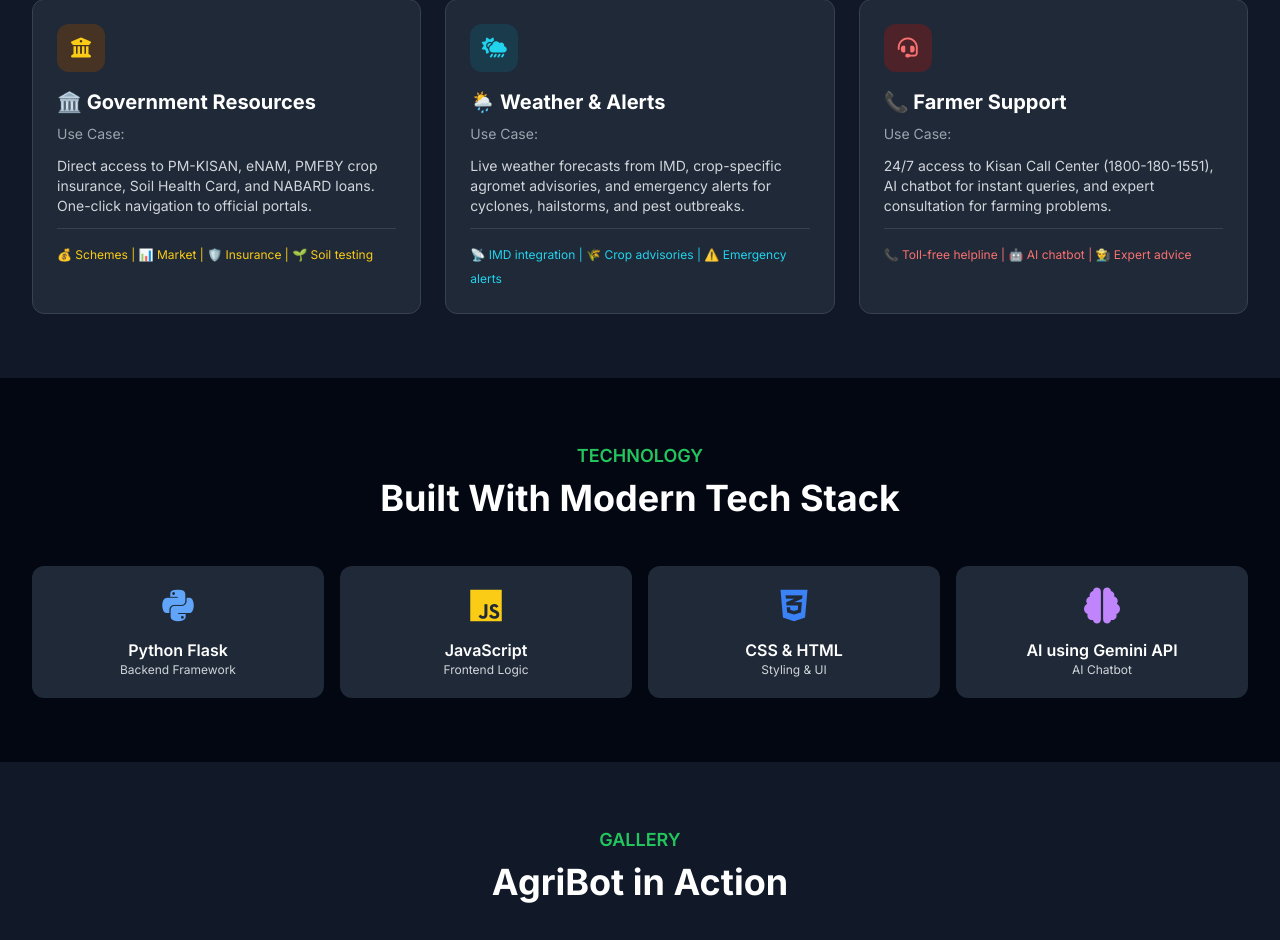
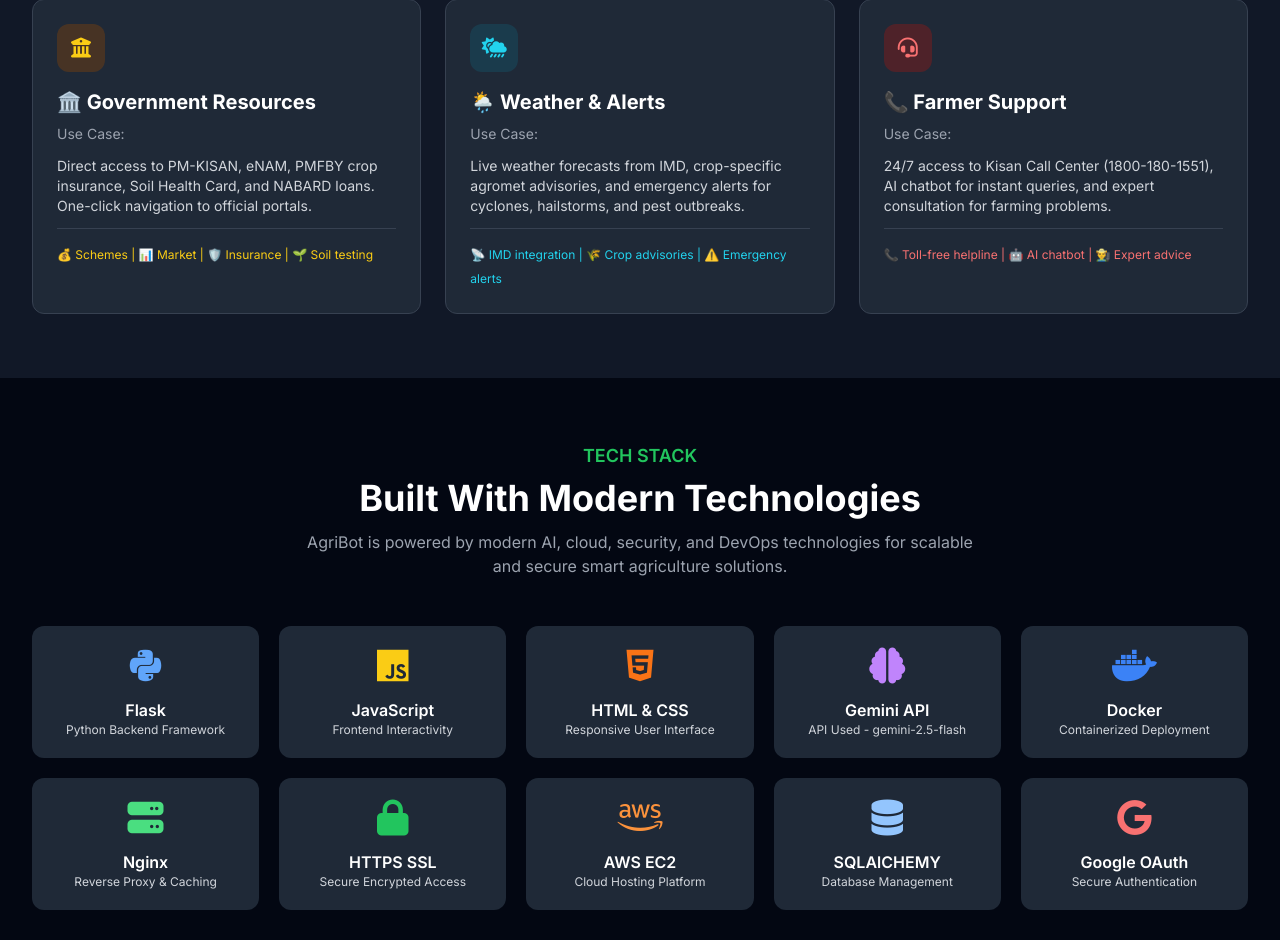
Before and after one commit to BhairavSinh-11/Agri_Bot, a Flask app: page /about in a window 1280 px wide. Shown: the part 2356-3296 px from the top of the page. Run offline with Flask 3, Linux system fonts and the light colour scheme; some libraries are stand-ins or nearby versions.

Commit message:
updated Tech stack

```diff
--- a/app/templates/about.html
+++ b/app/templates/about.html
@@ -319,31 +319,151 @@
     <!-- Technology Stack Section -->
 <section class="py-16 bg-gray-950">
     <div class="max-w-7xl mx-auto px-4 sm:px-6 lg:px-8">
+
         <div class="text-center mb-12" data-aos="fade-up">
-                <span class="text-green-500 font-semibold text-lg">TECHNOLOGY</span>
-                <h2 class="text-3xl md:text-4xl font-bold text-white mt-2">Built With Modern Tech Stack</h2>
+            <span class="text-green-500 font-semibold text-lg">TECH STACK</span>
+            <h2 class="text-3xl md:text-4xl font-bold text-white mt-2">
+                Built With Modern Technologies
+            </h2>
+            <p class="text-gray-400 mt-3 max-w-2xl mx-auto">
+                AgriBot is powered by modern AI, cloud, security, and DevOps technologies
+                for scalable and secure smart agriculture solutions.
+            </p>
         </div>
-            <div class="grid grid-cols-2 md:grid-cols-4 gap-4">
-                <div class="bg-gray-800 rounded-xl p-5 text-center card-hover" data-aos="fade-up" data-aos-delay="100">
+
+        <div class="grid grid-cols-2 md:grid-cols-4 lg:grid-cols-5 gap-5">
+
+            <!-- Flask -->
+            <div class="bg-gray-800 rounded-xl p-5 text-center card-hover"
+                data-aos="fade-up" data-aos-delay="100">
+
                 <i class="fab fa-python text-4xl text-blue-400 mb-3"></i>
-                    <h3 class="text-white font-semibold">Python Flask</h3>
-                    <p class="text-gray-500 text-xs">Backend Framework</p>
+
+                <h3 class="text-white font-semibold">Flask</h3>
+
+                <p class="text-gray-500 text-xs">
+                    Python Backend Framework
+                </p>
             </div>
-                <div class="bg-gray-800 rounded-xl p-5 text-center card-hover" data-aos="fade-up" data-aos-delay="200">
+
+            <!-- JavaScript -->
+            <div class="bg-gray-800 rounded-xl p-5 text-center card-hover"
+                data-aos="fade-up" data-aos-delay="200">
+
                 <i class="fab fa-js text-4xl text-yellow-400 mb-3"></i>
+
                 <h3 class="text-white font-semibold">JavaScript</h3>
-                    <p class="text-gray-500 text-xs">Frontend Logic</p>
+
+                <p class="text-gray-500 text-xs">
+                    Frontend Interactivity
+                </p>
             </div>
-                <div class="bg-gray-800 rounded-xl p-5 text-center card-hover" data-aos="fade-up" data-aos-delay="300">
-                    <i class="fab fa-css3-alt  text-4xl text-blue-500 mb-3"></i>
-                    <h3 class="text-white font-semibold">CSS & HTML</h3>
-                    <p class="text-gray-500 text-xs">Styling & UI</p>
+
+            <!-- HTML CSS -->
+            <div class="bg-gray-800 rounded-xl p-5 text-center card-hover"
+                data-aos="fade-up" data-aos-delay="300">
+
+                <i class="fab fa-html5 text-4xl text-orange-500 mb-3"></i>
+
+                <h3 class="text-white font-semibold">HTML & CSS</h3>
+
+                <p class="text-gray-500 text-xs">
+                    Responsive User Interface
+                </p>
             </div>
-                <div class="bg-gray-800 rounded-xl p-5 text-center card-hover" data-aos="fade-up" data-aos-delay="400">
+
+            <!-- Gemini AI -->
+            <div class="bg-gray-800 rounded-xl p-5 text-center card-hover"
+                data-aos="fade-up" data-aos-delay="400">
+
                 <i class="fas fa-brain text-4xl text-purple-400 mb-3"></i>
-                    <h3 class="text-white font-semibold">AI using Gemini API</h3>
-                    <p class="text-gray-500 text-xs">AI Chatbot</p>
+
+                <h3 class="text-white font-semibold">Gemini API</h3>
+
+                <p class="text-gray-500 text-xs">
+                   API Used -
+                    gemini-2.5-flash
+                </p>
             </div>
+
+            <!-- Docker -->
+            <div class="bg-gray-800 rounded-xl p-5 text-center card-hover"
+                data-aos="fade-up" data-aos-delay="500">
+
+                <i class="fab fa-docker text-4xl text-blue-500 mb-3"></i>
+
+                <h3 class="text-white font-semibold">Docker</h3>
+
+                <p class="text-gray-500 text-xs">
+                    Containerized Deployment
+                </p>
+            </div>
+
+            <!-- Nginx -->
+            <div class="bg-gray-800 rounded-xl p-5 text-center card-hover"
+                data-aos="fade-up" data-aos-delay="600">
+
+                <i class="fas fa-server text-4xl text-green-400 mb-3"></i>
+
+                <h3 class="text-white font-semibold">Nginx</h3>
+
+                <p class="text-gray-500 text-xs">
+                    Reverse Proxy & Caching
+                </p>
+            </div>
+
+            <!-- HTTPS -->
+            <div class="bg-gray-800 rounded-xl p-5 text-center card-hover"
+                data-aos="fade-up" data-aos-delay="700">
+
+                <i class="fas fa-lock text-4xl text-green-500 mb-3"></i>
+
+                <h3 class="text-white font-semibold">HTTPS SSL</h3>
+
+                <p class="text-gray-500 text-xs">
+                    Secure Encrypted Access
+                </p>
+            </div>
+
+            <!-- AWS -->
+            <div class="bg-gray-800 rounded-xl p-5 text-center card-hover"
+                data-aos="fade-up" data-aos-delay="800">
+
+                <i class="fab fa-aws text-4xl text-orange-400 mb-3"></i>
+
+                <h3 class="text-white font-semibold">AWS EC2</h3>
+
+                <p class="text-gray-500 text-xs">
+                    Cloud Hosting Platform
+                </p>
+            </div>
+
+            <!-- MySQL -->
+            <div class="bg-gray-800 rounded-xl p-5 text-center card-hover"
+                data-aos="fade-up" data-aos-delay="900">
+
+                <i class="fas fa-database text-4xl text-blue-300 mb-3"></i>
+
+                <h3 class="text-white font-semibold">SQLAlCHEMY</h3>
+
+                <p class="text-gray-500 text-xs">
+                    Database Management
+                </p>
+            </div>
+
+            <!-- Google OAuth -->
+            <div class="bg-gray-800 rounded-xl p-5 text-center card-hover"
+                data-aos="fade-up" data-aos-delay="1000">
+
+                <i class="fab fa-google text-4xl text-red-400 mb-3"></i>
+
+                <h3 class="text-white font-semibold">Google OAuth</h3>
+
+                <p class="text-gray-500 text-xs">
+                    Secure Authentication
+                </p>
+            </div>
+
         </div>
     </div>
 </section>
```
Lines whose indentation alone changed are shown as unchanged.
